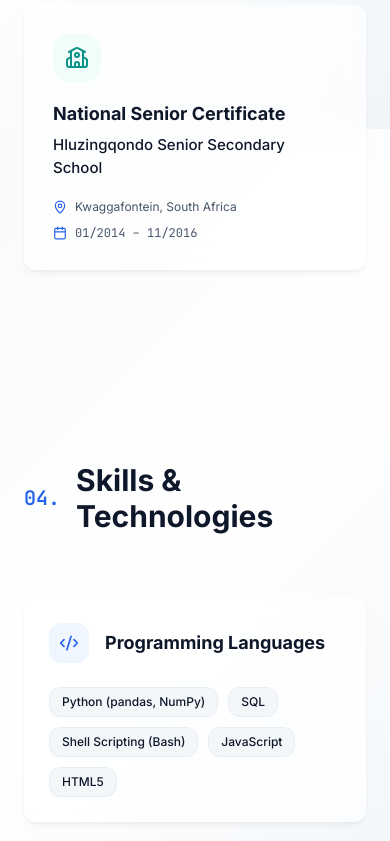
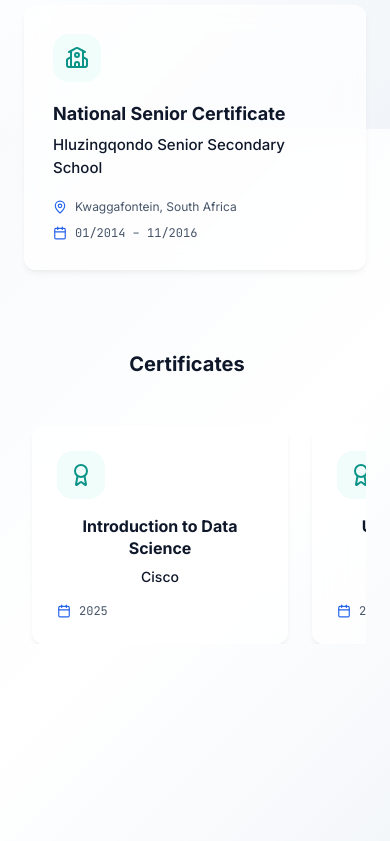
Before and after one commit to Ngwenya-Mn/project_portfolio, a React (Vite) app: page / in a window 390 px wide. Shown: the part 4091-4932 px from the top of the page. Built offline with nearby package versions, Linux system fonts and the light colour scheme.

Commit message:
Added Certificates subheading and used GSAP scroll animations for certificate cards to be a carousel

```diff
--- a/src/sections/Education.tsx
+++ b/src/sections/Education.tsx
@@ -1,63 +1,150 @@
-import { useRef, useEffect } from 'react';
-import gsap from 'gsap';
-import { ScrollTrigger } from 'gsap/ScrollTrigger';
-import { GraduationCap, BookOpen, School, MapPin, Calendar } from 'lucide-react';
+import { useRef, useEffect } from "react";
+import gsap from "gsap";
+import { ScrollTrigger } from "gsap/ScrollTrigger";
+import {
+  GraduationCap,
+  BookOpen,
+  School,
+  MapPin,
+  Calendar,
+  Award,
+} from "lucide-react";
+
 
 gsap.registerPlugin(ScrollTrigger);
+
 
 const EDUCATION = [
   {
     icon: GraduationCap,
-    degree: 'Master of Computer Science & IT',
-    institution: 'Lobachevsky State University',
-    location: 'Nizhny Novgorod, Russia',
-    date: '10/2025 – 09/2027',
+    degree: "Master of Computer Science & IT",
+    institution: "Lobachevsky State University",
+    location: "Nizhny Novgorod, Russia",
+    date: "10/2025 – 09/2027",
   },
   {
     icon: BookOpen,
-    degree: 'Bachelor of Computer Science & IT',
-    institution: 'Lobachevsky State University',
-    location: 'Nizhny Novgorod, Russia',
-    date: '10/2019 – 09/2023',
+    degree: "Bachelor of Computer Science & IT",
+    institution: "Lobachevsky State University",
+    location: "Nizhny Novgorod, Russia",
+    date: "10/2019 – 09/2023",
   },
   {
     icon: School,
-    degree: 'National Senior Certificate',
-    institution: 'Hluzingqondo Senior Secondary School',
-    location: 'Kwaggafontein, South Africa',
-    date: '01/2014 – 11/2016',
+    degree: "National Senior Certificate",
+    institution: "Hluzingqondo Senior Secondary School",
+    location: "Kwaggafontein, South Africa",
+    date: "01/2014 – 11/2016",
   },
 ];
+
+
+const CERTIFICATES = [
+  {
+    title: "Introduction to Data Science",
+    issuer: "Cisco",
+    date: "2025",
+    image: "https://www.credly.com/badges/61cd189a-5db5-42d4-abb5-dd92d0952ba6",
+  },
+  {
+    title: "Understanding Data Engineering",
+    issuer: "DataCamp",
+    date: "2025",
+    image: "https://www.datacamp.com/completed/statement-of-accomplishment/course/2e5e067560a1ab7690bb517d0defe6b7baf5b7bc",
+  },
+];
+
 
 export default function Education() {
   const sectionRef = useRef<HTMLElement>(null);
   const labelRef = useRef<HTMLDivElement>(null);
   const cardsRef = useRef<(HTMLDivElement | null)[]>([]);
+  const carouselRef = useRef<HTMLDivElement>(null);
+  const certificateCardsRef = useRef<(HTMLDivElement | null)[]>([]);
+
 
   useEffect(() => {
     const ctx = gsap.context(() => {
+      // Section header animation
       gsap.fromTo(
         labelRef.current,
         { y: 30, opacity: 0 },
         {
-          y: 0, opacity: 1, duration: 0.6, ease: 'power3.out',
-          scrollTrigger: { trigger: sectionRef.current, start: 'top 80%' },
-        }
+          y: 0,
+          opacity: 1,
+          duration: 0.6,
+          ease: "power3.out",
+          scrollTrigger: { trigger: sectionRef.current, start: "top 80%" },
+        },
       );
 
+
+      // Education cards animation
       const validCards = cardsRef.current.filter(Boolean);
       gsap.fromTo(
         validCards,
         { y: 30, opacity: 0 },
         {
-          y: 0, opacity: 1, duration: 0.7, ease: 'power3.out', stagger: 0.15,
-          scrollTrigger: { trigger: sectionRef.current, start: 'top 80%' },
-        }
+          y: 0,
+          opacity: 1,
+          duration: 0.7,
+          ease: "power3.out",
+          stagger: 0.15,
+          scrollTrigger: { trigger: sectionRef.current, start: "top 80%" },
+        },
       );
+
+
+      // Certificates section header animation
+      if (carouselRef.current) {
+        gsap.fromTo(
+          carouselRef.current.querySelector("h3"),
+          { y: 20, opacity: 0 },
+          {
+            y: 0,
+            opacity: 1,
+            duration: 0.5,
+            ease: "power3.out",
+            scrollTrigger: { trigger: sectionRef.current, start: "top 70%" },
+          },
+        );
+
+
+        // Certificate cards animation
+        const validCertCards = certificateCardsRef.current.filter(Boolean);
+        gsap.fromTo(
+          validCertCards,
+          { x: -30, opacity: 0 },
+          {
+            x: 0,
+            opacity: 1,
+            duration: 0.6,
+            ease: "power3.out",
+            stagger: 0.1,
+            scrollTrigger: { trigger: sectionRef.current, start: "top 65%" },
+          },
+        );
+
+
+        // Carousel horizontal scroll animation
+        gsap.to(carouselRef.current, {
+          x: -200,
+          duration: 3,
+          ease: "none",
+          scrollTrigger: {
+            trigger: sectionRef.current,
+            start: "top 60%",
+            end: "bottom 60%",
+            scrub: 1,
+          },
+        });
+      }
     }, sectionRef);
+
 
     return () => ctx.revert();
   }, []);
+
 
   return (
     <section
@@ -66,34 +153,44 @@ export default function Education() {
       className="relative z-[2] py-24 md:py-32"
     >
       <div className="max-w-7xl mx-auto px-6">
-        {/* Section Header matching About.tsx & Experience.tsx */}
+        {/* Education Header */}
         <div ref={labelRef} className="mb-16 opacity-0 flex items-center gap-4">
-          <span className="text-[var(--color-primary)] font-mono text-xl font-bold">03.</span>
-          <h2 className="text-3xl md:text-4xl font-bold text-[var(--text-primary)]">Education</h2>
+          <span className="text-[var(--color-primary)] font-mono text-xl font-bold">
+            03.
+          </span>
+          <h2 className="text-3xl md:text-4xl font-bold text-[var(--text-primary)]">
+            Education
+          </h2>
           <div className="flex-1 h-px bg-slate-200/80"></div>
         </div>
 
-        <div className="grid grid-cols-1 md:grid-cols-2 lg:grid-cols-3 gap-6">
+
+        {/* Education Cards */}
+        <div className="grid grid-cols-1 md:grid-cols-2 lg:grid-cols-3 gap-6 mb-20">
           {EDUCATION.map((edu, idx) => {
             const Icon = edu.icon;
             return (
               <div
                 key={idx}
-                ref={(el) => { cardsRef.current[idx] = el; }}
+                ref={(el) => {
+                  cardsRef.current[idx] = el;
+                }}
                 className="glass-card p-7 opacity-0 group hover:border-[var(--color-primary)]/30 transition-all duration-300"
               >
-                {/* Icon with subtle background */}
                 <div className="w-12 h-12 rounded-xl bg-teal-50 flex items-center justify-center mb-5 group-hover:bg-[var(--color-secondary)]/10 transition-colors">
                   <Icon className="w-6 h-6 text-[var(--color-secondary)]" />
                 </div>
+
 
                 <h3 className="text-lg font-bold text-[var(--text-primary)] leading-snug">
                   {edu.degree}
                 </h3>
 
+
                 <p className="mt-2 text-[15px] font-medium text-[var(--text-primary)]/80">
                   {edu.institution}
                 </p>
+
 
                 <div className="mt-5 flex flex-col gap-2.5 text-xs text-[var(--text-secondary)]">
                   <div className="flex items-center gap-2">
@@ -109,6 +206,63 @@ export default function Education() {
             );
           })}
         </div>
+
+
+        {/* Certificates Subsection */}
+        <div className="text-center mb-12">
+          <div ref={carouselRef} className="inline-flex items-center gap-4">
+            <div className="mb-12 flex items-center gap-4">
+              <h3 className="text-xl md:text-2xl font-bold text-[var(--text-primary)]">
+                Certificates
+              </h3>
+              <div className="flex-1 h-px bg-slate-200/80"></div>
+            </div>
+          </div>
+
+
+          <div className="overflow-x-hidden max-w-5xl mx-auto">
+            <div
+              className="flex gap-6 px-2"
+              style={{ width: "calc(100% + 100px)" }}
+            >
+              {CERTIFICATES.map((cert, idx) => {
+                const Icon = Award;
+                return (
+                  <a
+                    key={idx}
+                    href={cert.image}
+                    target="_blank"
+                    rel="noopener noreferrer"
+                    ref={(el) => {
+                      certificateCardsRef.current[idx] = el;
+                    }}
+                    className="flex-shrink-0 w-64 glass-card p-6 opacity-0 hover:border-[var(--color-primary)]/30 transition-all duration-300 block"
+                  >
+                    <div className="w-12 h-12 rounded-xl bg-teal-50 flex items-center justify-center mb-4">
+                      <Icon className="w-6 h-6 text-[var(--color-secondary)]" />
+                    </div>
+
+
+                    <h4 className="text-base font-bold text-[var(--text-primary)] leading-snug mb-2">
+                      {cert.title}
+                    </h4>
+
+
+                    <p className="text-sm text-[var(--text-primary)]/80 font-medium">
+                      {cert.issuer}
+                    </p>
+
+
+                    <div className="mt-4 flex items-center gap-2 text-xs text-[var(--text-secondary)]">
+                      <Calendar className="w-3.5 h-3.5 text-[var(--color-primary)] flex-shrink-0" />
+                      <span className="font-mono">{cert.date}</span>
+                    </div>
+                  </a>
+                );
+              })}
+            </div>
+          </div>
+        </div>
       </div>
     </section>
   );
```
